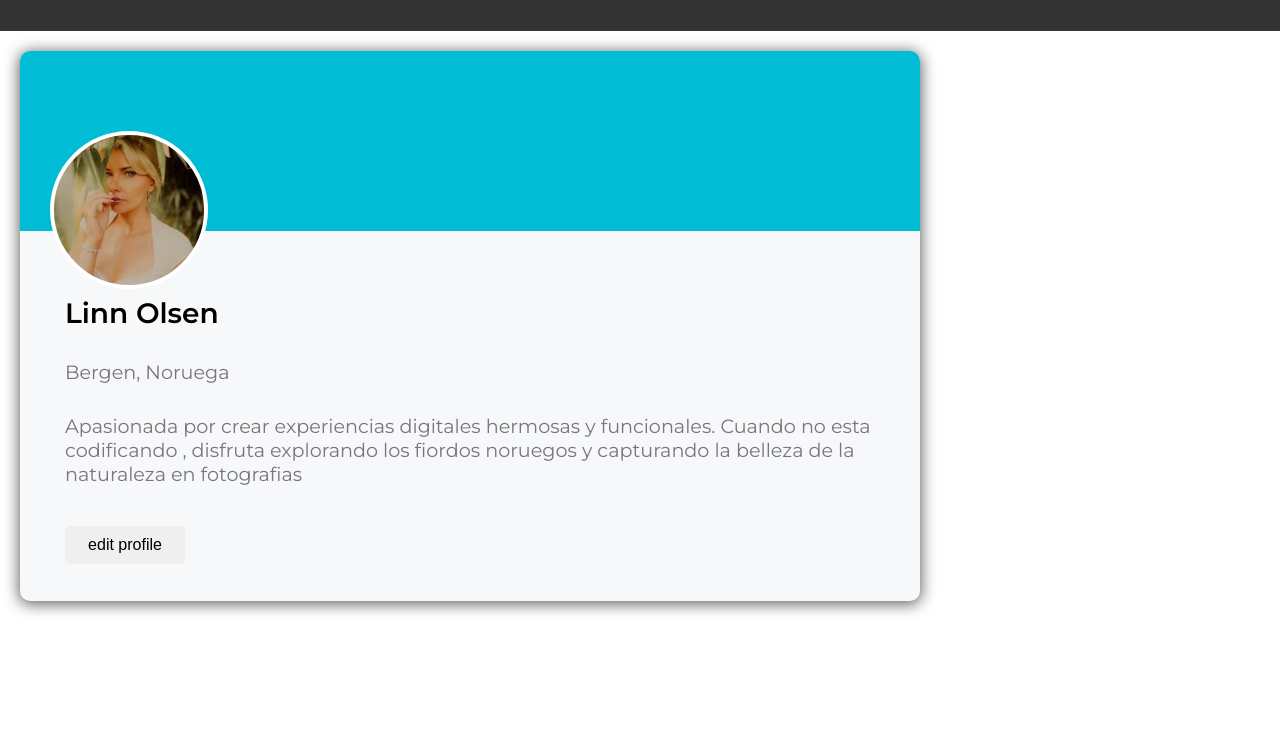
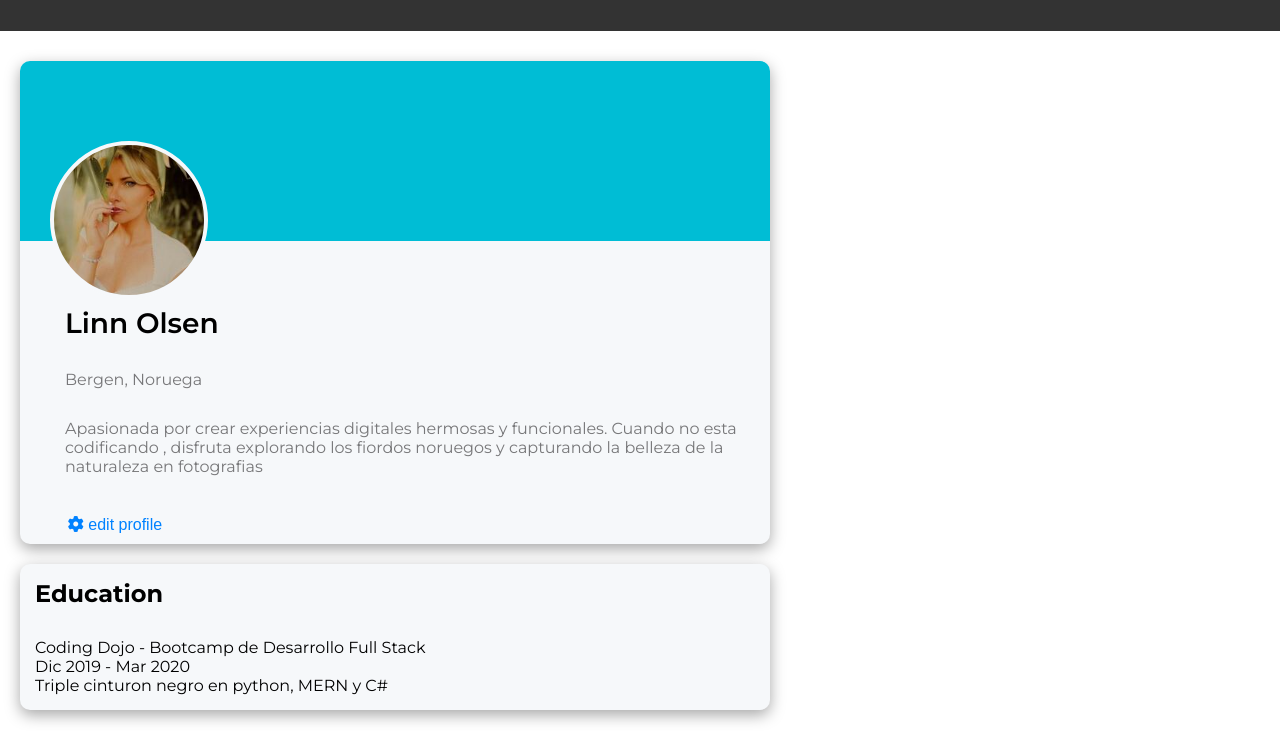
Before and after one commit to c1vtch/Pagina-de-perfil, a plain HTML site: page index.html in a window 1280 px wide. Shown: the part 69-800 px from the top of the page. Drawn offline with Linux system fonts and the light colour scheme.

Commit message:
education card finished

```diff
--- a/css/styles.css
+++ b/css/styles.css
@@ -15,6 +15,9 @@ body{
     align-items: center;
     height: 80px;
     padding: 10px 20px;
+    position: sticky;
+    top: 0;
+    z-index: 1000; /* para que la barra siempre este frente a los otros elementos */
 
     .nav-links{
         display: flex;
@@ -43,24 +46,30 @@ body{
         background-color: crimson;
     }
 }
-.container{
-    margin: 20px;
+.main-container{
+    margin: 10px 20px;
     display: flex;
     max-width: fit-content;
     max-height: fit-content;
-    background-color: #f6f8fa;
-    box-shadow: 0px 2px 15px 1px #5E5E5E;
     border-radius: 10px;
     flex-direction: column;
     position: relative;
 
     .card{
+        margin-top: 20px;
+        background-color: #f6f8fa;
+        box-shadow: rgba(0, 0, 0, 0.35) 0px 5px 15px;
         position: relative;
         border-radius: 10px;
-        width: 900px;
-        height: 550px;
+        width: 750px;
+        height: fit-content;
         position: relative;
     }
+    .ed > *{
+        padding: 15px;
+    }
+
+
     .background{
         background-color: #00BDD5;
         height: 180px;
@@ -79,7 +88,7 @@ body{
         position: absolute;
         top: 80px;
         left: 30px;
-        border: 4px solid white;
+        border: 4px solid #f6f8fa;
     }
 
     .info{
@@ -96,18 +105,24 @@ body{
         font-weight: 600;
     }
     .info p {
-        font-size: 1.2rem;
+        font-size: 1rem;
         color: #777779;
         text-wrap: wrap;
     }
     .edit-btn{
-        margin-top: 25px;
-        margin-left: 45px;
+        margin-top: 15px;
+        margin-left: 35px;
         padding: 10px;
         width: 120px;
+        background: none;
         font-size: 1rem;
         border: none;
         border-radius: 5px;
         cursor: pointer;
+        color: #0082FF;
     }
+    .edit-btn .settings{
+        width: 20px;
+    }
+
 }
--- a/index.html
+++ b/index.html
@@ -4,6 +4,7 @@
     <meta charset="UTF-8">
     <meta name="viewport" content="width=device-width, initial-scale=1.0">
     <link rel="stylesheet" href="./css/styles.css">
+    <link rel="stylesheet" href="https://cdnjs.cloudflare.com/ajax/libs/font-awesome/6.5.0/css/all.min.css">
     <title>Pagina de Perfil</title>
 </head>
 <body>
@@ -18,7 +19,8 @@
             <button class="sesion-btn">Cerrar Sesion</button>
         </div>
     </nav>
-    <div class="container">
+
+        <div class="main-container">
             <div class="card">
                 <div class="background"></div>
                 <div class="profile-img"></div>
@@ -28,9 +30,20 @@
                     <p>Apasionada por crear experiencias digitales hermosas y funcionales. Cuando no esta codificando
                         , disfruta explorando los fiordos noruegos y capturando la belleza de la naturaleza en fotografias
                     </p>
-                <button class="edit-btn">edit profile</button>
+                    <button class="edit-btn"><i class="fa-solid fa-gear"></i> edit profile</button>
+                </div>
+            </div>
+            <div class="education">
+                <div class="card ed">
+                    <h2>Education</h2>
+                        <ul>
+                            <p>Coding Dojo - Bootcamp de Desarrollo Full Stack</p>
+                            <p>Dic 2019 - Mar 2020</p>
+                            <p>Triple cinturon negro en python, MERN y C#</p>
+                        </ul>
                 </div>
             </div>
         </div>
+
 </body>
 </html>
```
Lines whose indentation alone changed are shown as unchanged.
